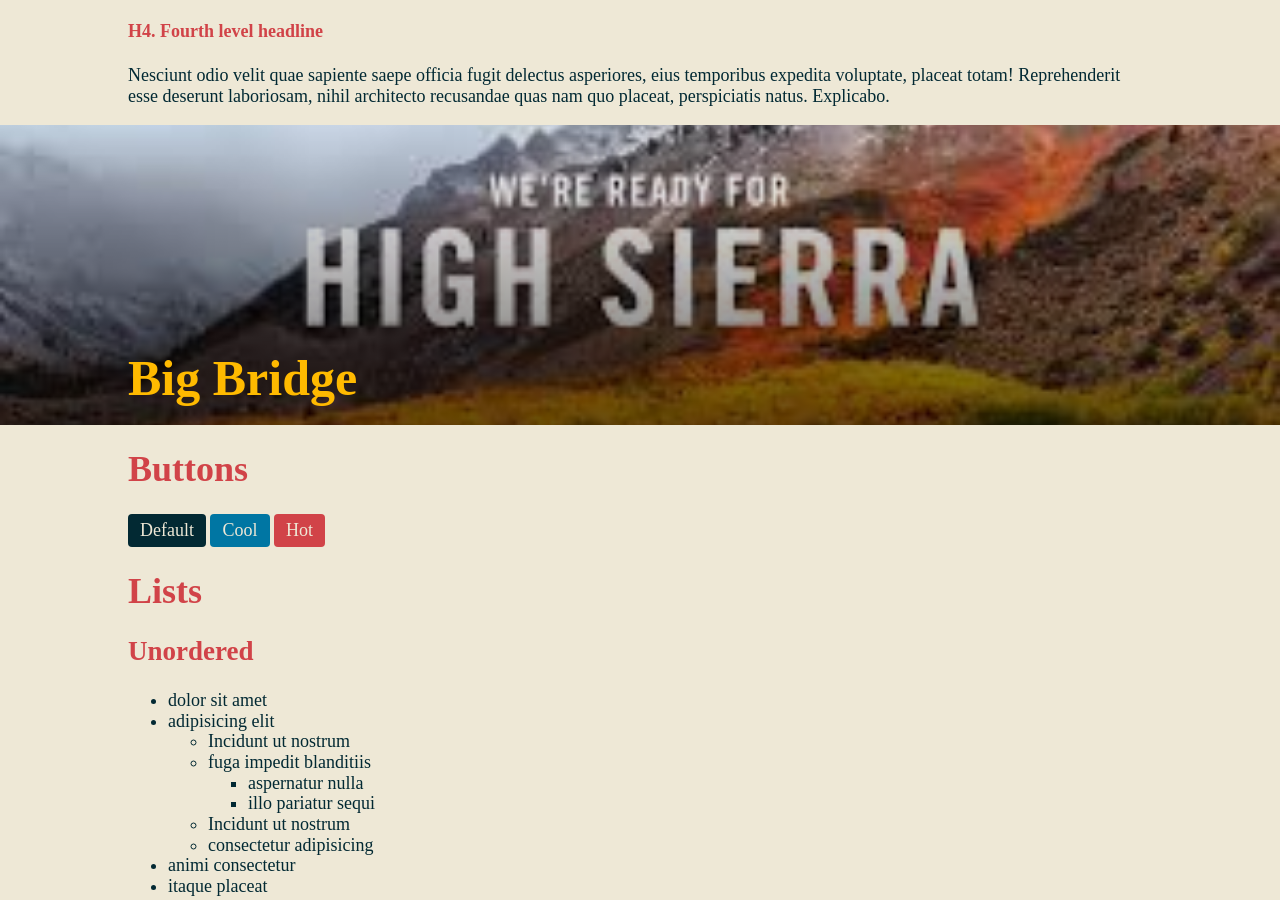
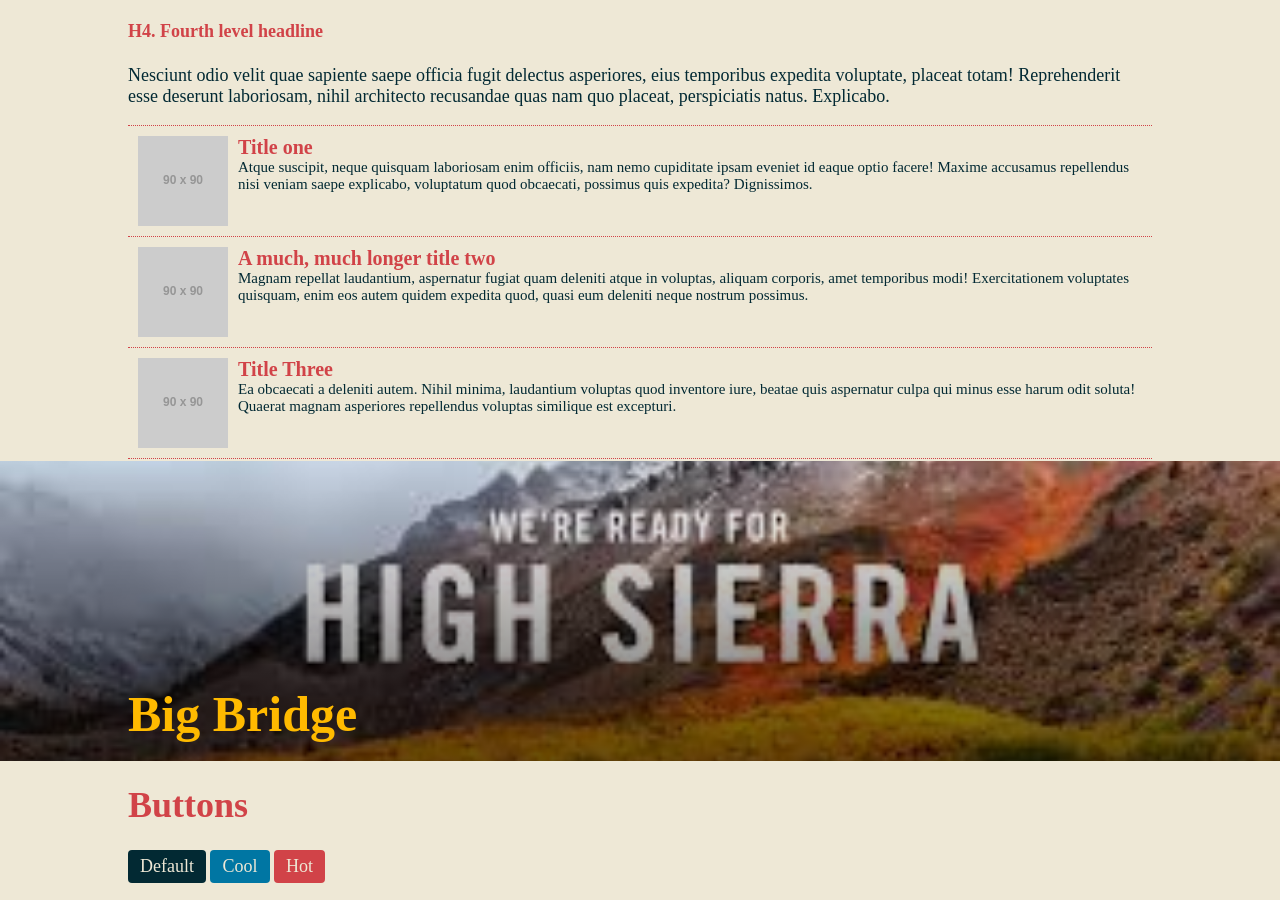
Before and after one commit to mwangaben/sassEssentials, a website: page builds/sassEssentials/index.html in a window 1280 px wide. Shown: the part 1246-2146 px from the top of the page. Drawn offline with nearby package versions, Linux system fonts and the light colour scheme; files that its build step writes are made by us from their sources; placeholder pictures from the web are drawn by us.

Commit message:
Sass parent class reference with & sign

```diff
--- a/builds/sassEssentials/index.html
+++ b/builds/sassEssentials/index.html
@@ -63,6 +63,29 @@
       <!--<div class="item"><img src="http://placehold.it/500x500" alt="thumbnail"></div>-->
     <!--</div>-->
 
+    <ol class="media">
+      <li class="item">
+        <a href="#">
+          <img src="http://placehold.it/90x90" alt="thumbnail">
+          <h2 class="head">Title one</h2>
+          <p>Atque suscipit, neque quisquam laboriosam enim officiis, nam nemo cupiditate ipsam eveniet id eaque optio facere! Maxime accusamus repellendus nisi veniam saepe explicabo, voluptatum quod obcaecati, possimus quis expedita? Dignissimos.</p>
+        </a>
+      </li>
+      <li class="item">
+        <a href="#">
+          <img src="http://placehold.it/90x90" alt="thumbnail">
+          <h2 class="head">A much, much longer title two</h2>
+          <p>Magnam repellat laudantium, aspernatur fugiat quam deleniti atque in voluptas, aliquam corporis, amet temporibus modi! Exercitationem voluptates quisquam, enim eos autem quidem expedita quod, quasi eum deleniti neque nostrum possimus.</p>
+        </a>
+      </li>
+      <li class="item">
+        <a href="#">
+          <img src="http://placehold.it/90x90" alt="thumbnail">
+          <h2 class="head">Title Three</h2>
+          <p>Ea obcaecati a deleniti autem. Nihil minima, laudantium voluptas quod inventore iure, beatae quis aspernatur culpa qui minus esse harum odit soluta! Quaerat magnam asperiores repellendus voluptas similique est excepturi.</p>
+        </a>
+      </li>
+    </ol>
   </div>
 </section>
 <section class="background bridge">
--- a/process/sass/modules/_mixins.scss
+++ b/process/sass/modules/_mixins.scss
@@ -7,3 +7,14 @@
   background-size:cover;
   height: $height;
 }
+
+@mixin clearfix {
+  &:before,
+  &:after {
+    content: '';
+    display: table;
+  }
+  &:after {
+    clear: both;
+  }
+}
--- a/process/sass/modules/media.scss
+++ b/process/sass/modules/media.scss
@@ -1,18 +1,31 @@
 @import "../variables";
+@import "mixins";
+$color-item-border : $red;
+
 .media {
   margin:0;
   padding:0;
   list-style: none;
   .item{
-    margin-bottom:20px;
+    padding:10px 0px 10px 10px;
     border-top:1px dotted $color-item-border;
-    padding-top:10px;
+    &:hover {
+      background: $yellow;
+    }
+    &:last-of-type {
+      border-bottom: 1px dotted $color-item-border;
+    }
+    @include clearfix;
+
   }
   .head {
     margin:0;
     padding:0;
     color: $color-media-head;
     font-size:2rem;
+     #typography & {
+       color: $red;
+     }
   }
   p {
     margin:0;
```
